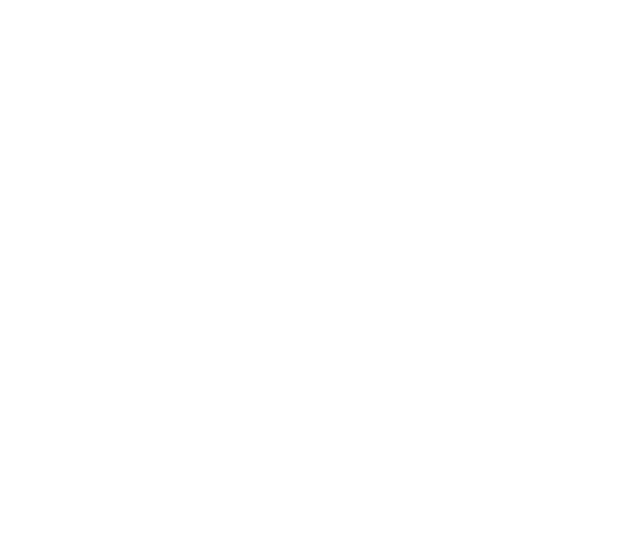
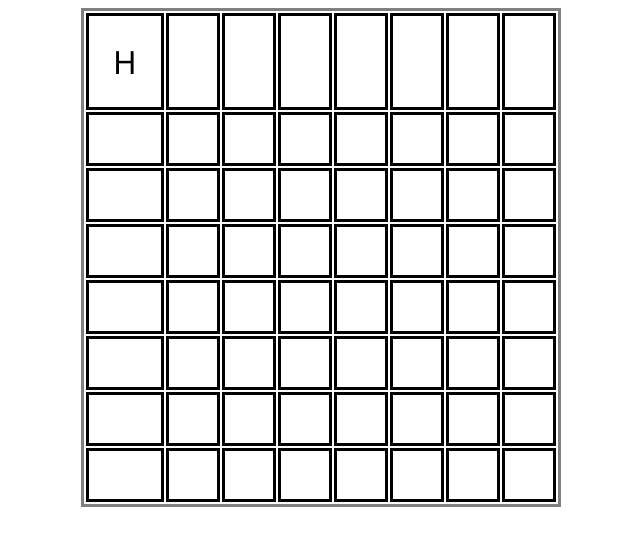
Before and after one commit to SwoopCodes/Wordsearch-with-JavaScript, a plain HTML site: page index.html in a window 1280 px wide. Shown: the whole page, without its empty margins (243-883 px from the left). Drawn offline with Linux system fonts and the light colour scheme.

Commit message:
Created first JS code and added HTML + CSS
Created table in HTML
Added CSS
Added code to JS script to add letters into table

```diff
--- a/index.html
+++ b/index.html
@@ -5,11 +5,101 @@
     <title>WordSearch</title>
     <meta charset="utf-8">
 
-    <style>
-    </style>
+<link rel="stylesheet" href="style.css" type="text/css">
 </head>
 
     <body>
+        <main>
+        <table>
+            <tr>
+                <td id="x0y0"></td>
+                <td id="x1y0"></td>
+                <td id="x2y0"></td>
+                <td id="x3y0"></td>
+                <td id="x4y0"></td>
+                <td id="x5y0"></td>
+                <td id="x6y0"></td>
+                <td id="x7y0"></td>
+            </tr>
+
+            <tr>
+                <td id="x0y1"></td>
+                <td id="x1y1"></td>
+                <td id="x2y1"></td>
+                <td id="x3y1"></td>
+                <td id="x4y1"></td>
+                <td id="x5y1"></td>
+                <td id="x6y1"></td>
+                <td id="x7y1"></td>
+            </tr>
+
+            <tr>
+                <td id="x0y2"></td>
+                <td id="x1y2"></td>
+                <td id="x2y2"></td>
+                <td id="x3y2"></td>
+                <td id="x4y2"></td>
+                <td id="x5y2"></td>
+                <td id="x6y2"></td>
+                <td id="x7y2"></td>
+            </tr>
+
+            <tr>
+                <td id="x0y3"></td>
+                <td id="x1y3"></td>
+                <td id="x2y3"></td>
+                <td id="x3y3"></td>
+                <td id="x4y3"></td>
+                <td id="x5y3"></td>
+                <td id="x6y3"></td>
+                <td id="x7y3"></td>
+            </tr>
+
+            <tr>
+                <td id="x0y4"></td>
+                <td id="x1y4"></td>
+                <td id="x2y4"></td>
+                <td id="x3y4"></td>
+                <td id="x4y4"></td>
+                <td id="x5y4"></td>
+                <td id="x6y4"></td>
+                <td id="x7y4"></td>
+            </tr>
+
+            <tr>
+                <td id="x0y5"></td>
+                <td id="x1y5"></td>
+                <td id="x2y5"></td>
+                <td id="x3y5"></td>
+                <td id="x4y5"></td>
+                <td id="x5y5"></td>
+                <td id="x6y5"></td>
+                <td id="x7y5"></td>
+            </tr>
+
+            <tr>
+                <td id="x0y6"></td>
+                <td id="x1y6"></td>
+                <td id="x2y6"></td>
+                <td id="x3y6"></td>
+                <td id="x4y6"></td>
+                <td id="x5y6"></td>
+                <td id="x6y6"></td>
+                <td id="x7y6"></td>
+            </tr>
+
+            <tr>
+                <td id="x0y7"></td>
+                <td id="x1y7"></td>
+                <td id="x2y7"></td>
+                <td id="x3y7"></td>
+                <td id="x4y7"></td>
+                <td id="x5y7"></td>
+                <td id="x6y7"></td>
+                <td id="x7y7"></td>
+            </tr>
+        </table>
+    </main>
 
     <script src="script.js"> </script>
     </body>
--- a/script.js
+++ b/script.js
@@ -0,0 +1,13 @@
+const word = "HELLO";
+
+let xCoordinate = 0;
+let yCoordinate = 0;
+
+let i = 0;
+
+for(letter in word){
+    let places = document.getElementById(`x${xCoordinate}y${yCoordinate}`);
+    places.textContent = word[i];
+    x++
+    i++
+}
--- /dev/null
+++ b/style.css
@@ -0,0 +1,14 @@
+main{
+    margin-left: 25%;
+    margin-right: 25%;
+}
+table{
+    border-style: solid;
+    font-family: 'Segoe UI', Tahoma, Geneva, Verdana, sans-serif;
+}
+
+td{
+    border-style: solid;
+    padding: 1.5rem;
+    font-size: 2rem;
+}
```
